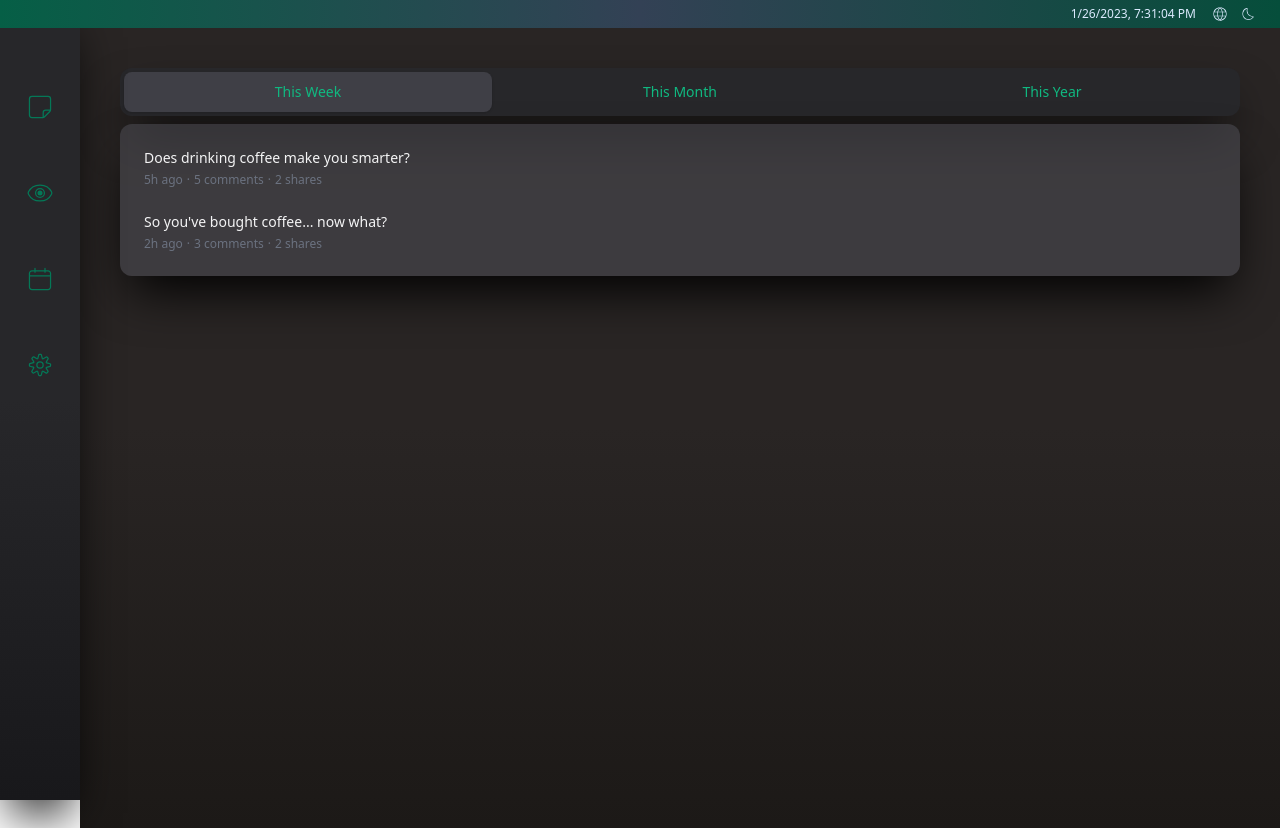
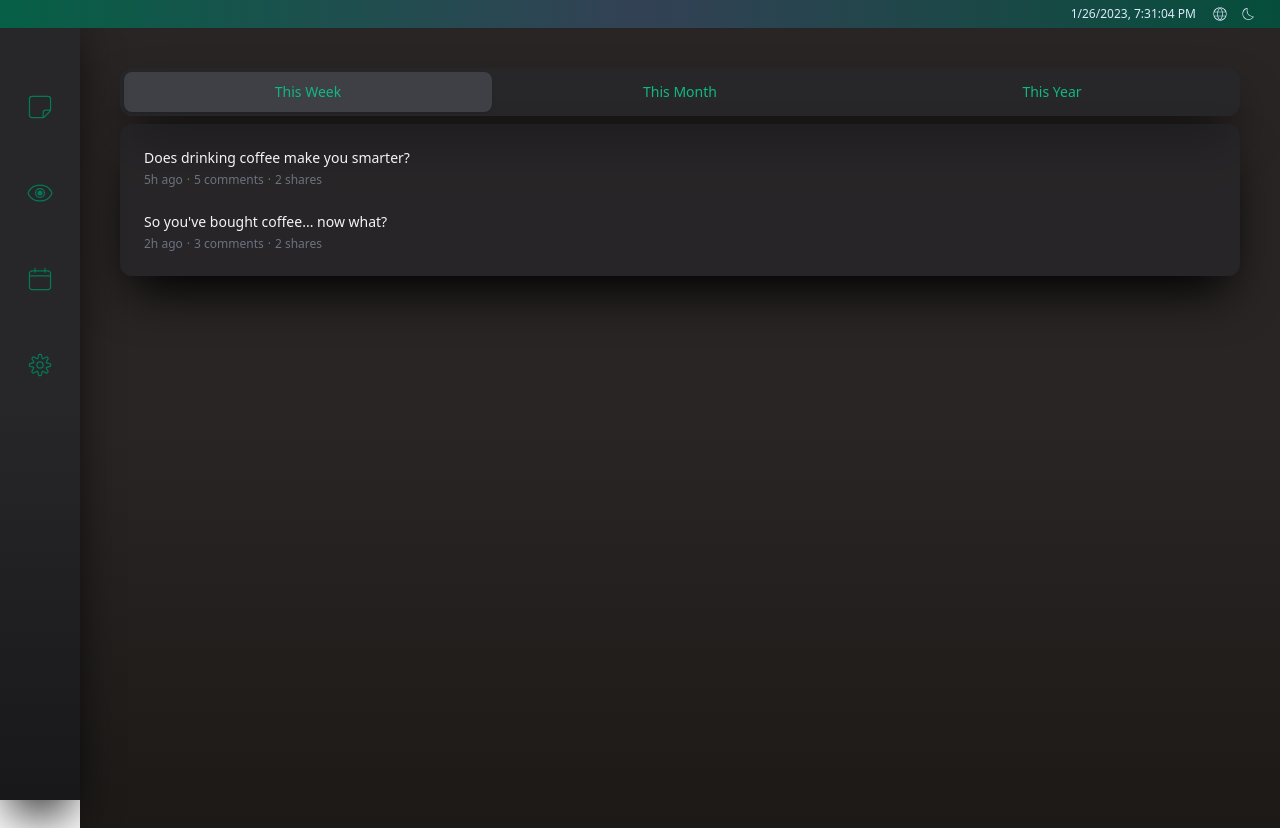
Before and after one commit to erratinsilentio/Soul-Journal, a Next.js app in the folder client/: page /goals in a window 1280 px wide. Built offline with nearby package versions, Linux system fonts and the light colour scheme.

Commit message:
feat(tab menu): changed colors

```diff
--- a/client/components/goals/TabMenu.tsx
+++ b/client/components/goals/TabMenu.tsx
@@ -71,7 +71,7 @@ export const TabMenu = () => {
                   "w-full rounded-lg py-2.5 text-sm font-medium leading-5 text-emerald-500",
                   selected
                     ? "bg-zinc-700 shadow"
-                    : "text-blue-100 hover:bg-white/[0.12] hover:text-white"
+                    : "text-blue-100 hover:bg-zinc-700 hover:text-white"
                 )
               }
             >
@@ -84,14 +84,14 @@ export const TabMenu = () => {
             <Tab.Panel
               key={idx}
               className={classNames(
-                "rounded-xl bg-zinc-600 bg-opacity-50 p-3 text-zinc-100 shadow-2xl shadow-black"
+                "rounded-xl bg-zinc-800 bg-opacity-50 p-3 text-zinc-100 shadow-2xl shadow-black"
               )}
             >
               <ul>
                 {posts.map((post) => (
                   <li
                     key={post.id}
-                    className="relative rounded-md p-3 hover:bg-gray-300 hover:text-zinc-900"
+                    className="relative rounded-md p-3 hover:bg-zinc-700"
                   >
                     <h3 className="text-sm font-medium leading-5">
                       {post.title}
```
